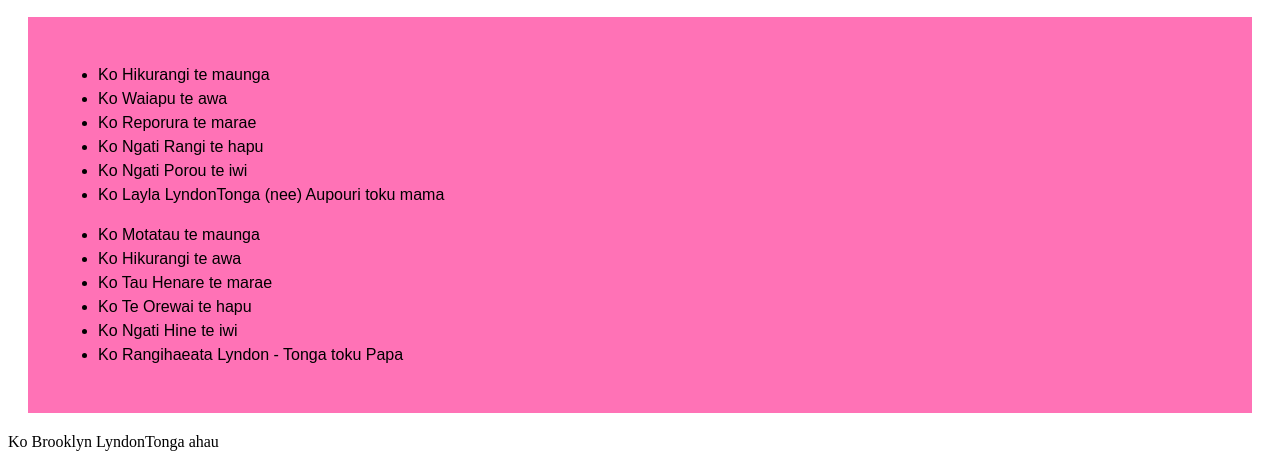
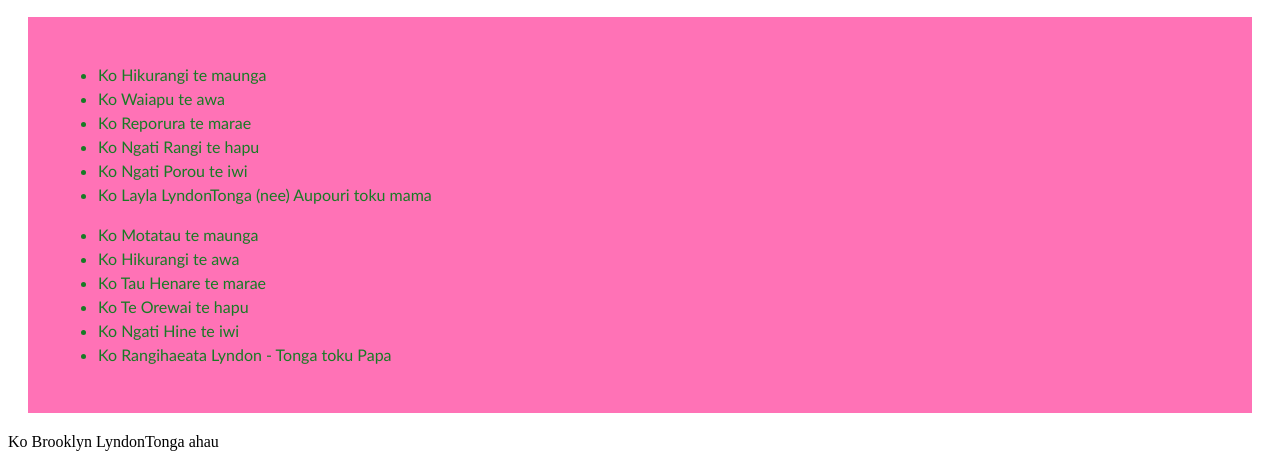
Before and after one commit to brooklyn-lyndontonga/brooklyn-lyndontonga.github.io, a plain HTML site: page index.html in a window 1280 px wide. Shown: the part 119-582 px from the top of the page. Drawn offline with Linux system fonts and the light colour scheme.

Commit message:
updating css src

```diff
--- a/index.html
+++ b/index.html
@@ -4,7 +4,7 @@
     <meta charset="UTF-8">
     <meta name="viewport" content="width=device-width, initial-scale=1.0">
     <title>Brooky's Blog</title>
-    <link rel="stylesheet" href="styles/main.css"></link>
+    <link rel="stylesheet" href="styles.css"></link>
 </head>
 
 <body>
```
